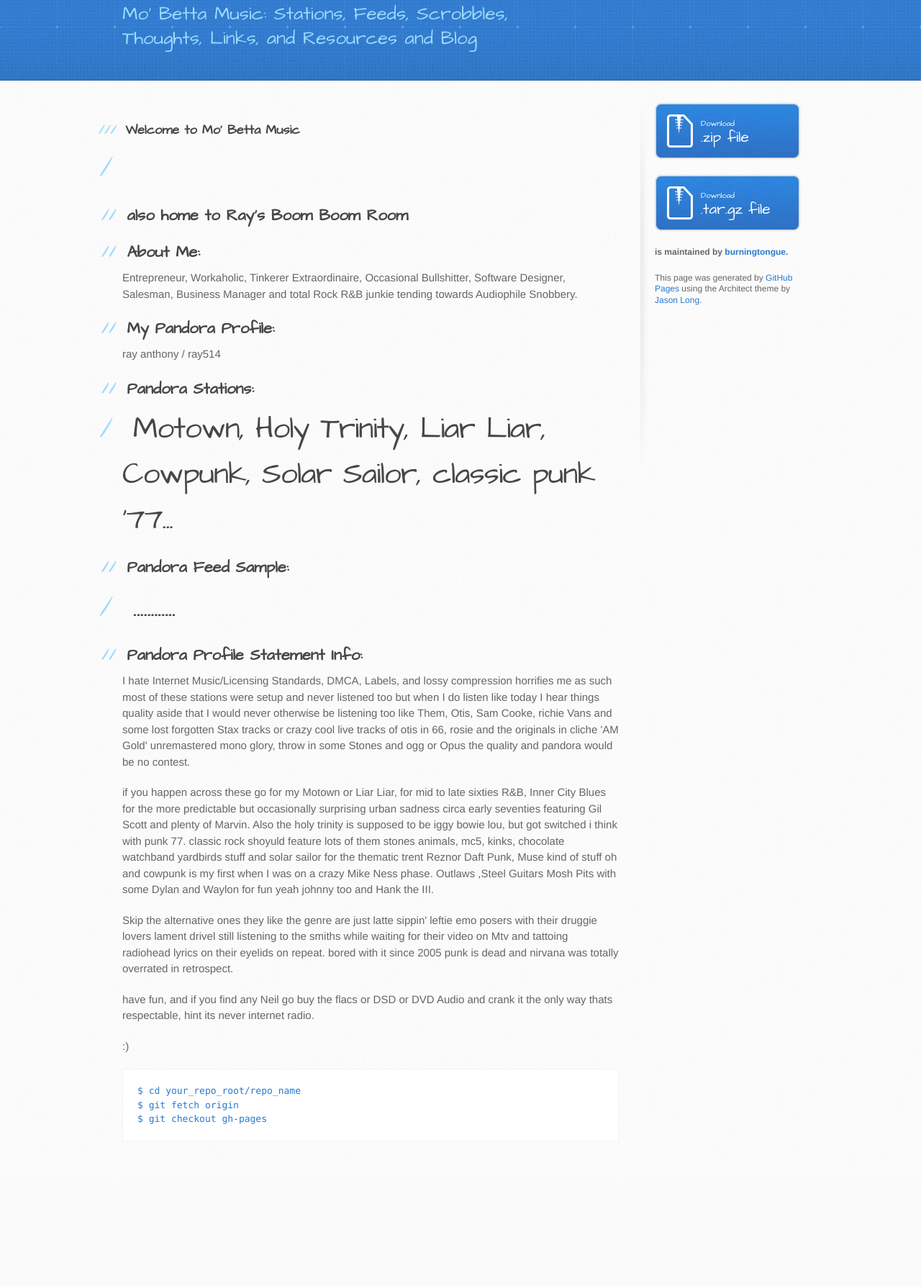
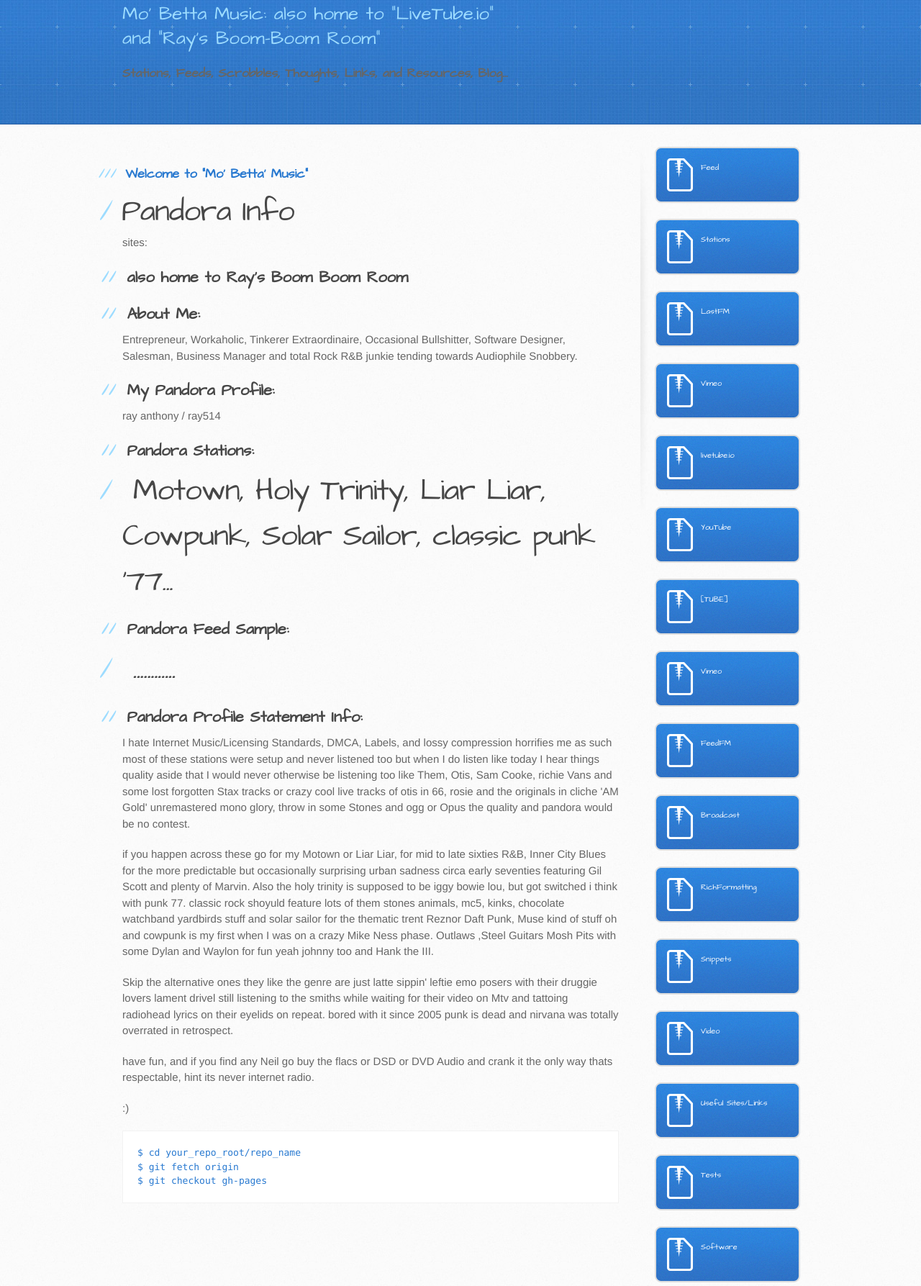
Before and after one commit to burningtongue/MoBettaMusic, a plain HTML site: page index.html in a window 1280 px wide. Shown: the part 123-1910 px from the top of the page at 72% size. Before the commit the page ends 1761 px from the top, so only its background shows below. Drawn offline with Linux system fonts and the light colour scheme.

Commit message:
Update index.html

```diff
--- a/index.html
+++ b/index.html
@@ -13,26 +13,28 @@
     <script src="//html5shiv.googlecode.com/svn/trunk/html5.js"></script>
     <![endif]-->
 
-    <title>Mobettamusic by burningtongue</title>
+    <title>Mo' Betta' Music </title>
   </head>
 
   <body>
     <header>
       <div class="inner">
-        <h1>Mobettamusic</h1>
-        <h2>Mo&#39; Betta Music:  Stations, Feeds, Scrobbles, Thoughts, Links, and Resources  and Blog</h2>
-        <a href="https://github.com/burningtongue/MoBettaMusic" class="button"><small>View project on</small> GitHub</a>
+        <h1>Mo' Betta' Music</h1>
+        <h2>Mo&#39; Betta Music: also home to "LiveTube.io" and "Ray's Boom-Boom Room" </h2>
+        <h3>Stations, Feeds, Scrobbles, Thoughts, Links, and Resources, Blog...</h3>
       </div>
     </header>
 
     <div id="content-wrapper">
       <div class="inner clearfix">
-        <section id="main-content">
-          <h3>
-<a id="welcome-to-mo-betta-music" class="anchor" href="#welcome-to-mo-betta-music" aria-hidden="true"><span class="octicon octicon-link"></span></a>Welcome to Mo' Betta Music</h3>
-
-<h1></h1>
-
+       <section id="main-content">
+         <h3>
+            <a id="welcome-to-mo-betta-music" class="anchor" href="#welcome-to-mo-betta-music" aria-hidden="true">
+               <span class="octicon octicon-link">Welcome to "Mo' Betta' Music" </span>
+            </a>
+            <h1 class-"center">Pandora Info</h1>
+               <p>sites:</p>
+        </h3>
 <h2>
 <a id="also-home-to-rays-boom-boom-room" class="anchor" href="#also-home-to-rays-boom-boom-room" aria-hidden="true"><span class="octicon octicon-link"></span></a>also home to Ray's Boom Boom Room</h2>
 
@@ -75,25 +77,98 @@
 $ git fetch origin
 $ git checkout gh-pages
 </code></pre>
+
         </section>
 
         <aside id="sidebar">
-          <a href="https://github.com/burningtongue/MoBettaMusic/zipball/master" class="button">
-            <small>Download</small>
-            .zip file
+          <a href="https://github.com/burningtongue/MoBettaMusic/" class="button">
+            <small>Feed</small>
+          </a>
+
+          <a href="https://github.com/burningtongue/MoBettaMusic/tarball/master" class="button">
+            <small>Stations</small>
           </a>
           <a href="https://github.com/burningtongue/MoBettaMusic/tarball/master" class="button">
-            <small>Download</small>
-            .tar.gz file
+            <small>LastFM</small>
           </a>
 
-          <p class="repo-owner"><a href="https://github.com/burningtongue/MoBettaMusic"></a> is maintained by <a href="https://github.com/burningtongue">burningtongue</a>.</p>
 
-          <p>This page was generated by <a href="https://pages.github.com">GitHub Pages</a> using the Architect theme by <a href="https://twitter.com/jasonlong">Jason Long</a>.</p>
+         <a href="https://github.com/burningtongue/MoBettaMusic/tarball/master" class="button">
+            <small>Vimeo</small>
+          </a>
+
+         <a href="https://github.com/burningtongue/MoBettaMusic/tarball/master" class="button">
+            <small>livetube.io</small>
+          </a>
+
+
+         <a href="https://github.com/burningtongue/MoBettaMusic/tarball/master" class="button">
+            <small>YouTube</small>
+          </a>
+
+         <a href="https://github.com/burningtongue/MoBettaMusic/tarball/master" class="button">
+            <small>[TUBE]</small>
+          </a>
+
+         <a href="https://github.com/burningtongue/MoBettaMusic/tarball/master" class="button">
+            <small>Vimeo</small>
+          </a>
+
+         <a href="https://github.com/burningtongue/MoBettaMusic/tarball/master" class="button">
+            <small>FeedFM</small>
+          </a>
+
+         <a href="https://github.com/burningtongue/MoBettaMusic/tarball/master" class="button">
+            <small>Broadcast</small>
+          </a>
+
+         <a href="https://github.com/burningtongue/MoBettaMusic/tarball/master" class="button">
+            <small>RichFormatting</small>
+          </a>
+
+
+
+          <a href="https://github.com/burningtongue/MoBettaMusic/tarball/master" class="button">
+            <small>Snippets</small>
+          </a>
+
+          <a href="https://github.com/burningtongue/MoBettaMusic/tarball/master" class="button">
+            <small>Video</small>
+          </a>
+
+          <a href="https://github.com/burningtongue/MoBettaMusic/tarball/master" class="button">
+            <small>Useful Sites/Links</small>
+          </a>
+
+           <a href="https://github.com/burningtongue/MoBettaMusic/tarball/master" class="button">
+            <small>Tests</small>
+          </a>
+
+           <a href="https://github.com/burningtongue/MoBettaMusic/tarball/master" class="button">
+            <small>Software</small>
+          </a>
+
+         <a href="https://github.com/burningtongue/MoBettaMusic/tarball/master" class="button">
+            <h2><small>Silly Game like Raptor fx</small>: Wheres Flea?</h2>
+
+            <ul>Variatoins and similar fun:
+            <li>Where's Neil?</li>
+            <li>Wheres Rick Rubin's proper use of Gain?</li>
+            <li>where's Rhianna's Talent?<small> answer:along with Em's last 5 albums, and popstar career they were both found holding up a table leg for Cee Lo's Big Screen</small></li>
+            <li>boppin' Bono : Manual Bops or RSS automated "Bops" when news surfaces on the AP of something stupid he shouldnt of said in public. Works even better for Kanye</li>
+            <li>remake my Keith Quotes App</li>
+            </ul>
+
+
+          <a href="https://github.com/burningtongue/MoBettaMusic/" class="button">
+            <small>Blog & News</small>
+          </a>
+
+          <p class="repo-owner"><a href="https://github.com/burningtongue/MoBettaMusic"></a> is maintained by ray anthony  <a href="http://ray.urld.it"> </a></p>
+
         </aside>
       </div>
     </div>
 
-
   </body>
 </html>
```
